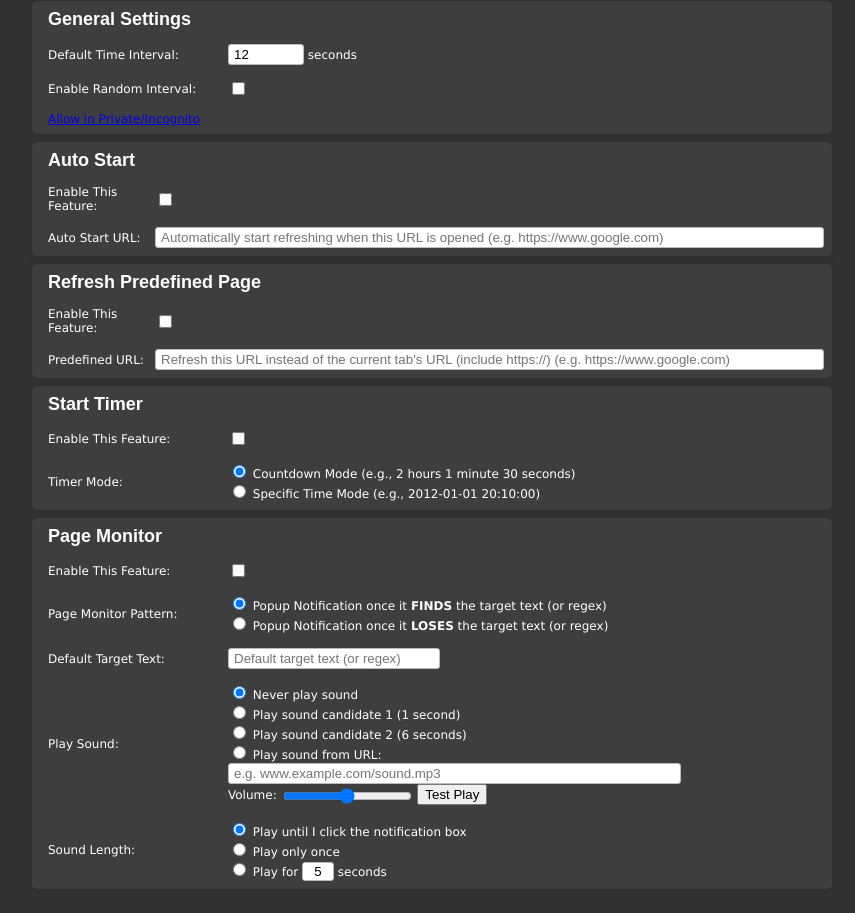
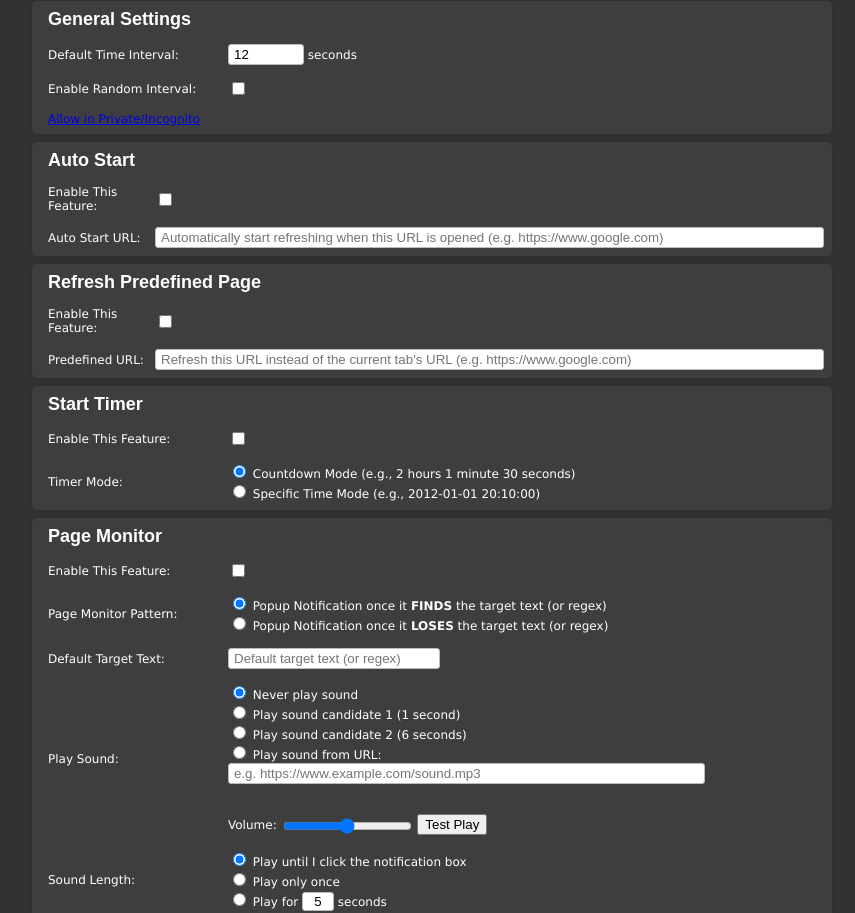
Before and after one commit to MARKOEN500/autorefreshplusdark, a browser extension: page options.html in a window 1280 px wide. Shown: the part 64-977 px from the top of the page, without its empty margins (208-1063 px from the left). Drawn offline with Linux system fonts and the light colour scheme.

Commit message:
Add files via upload

```diff
--- a/options.html
+++ b/options.html
@@ -90,7 +90,7 @@ fieldset {
 			<td width="180px">
 			<label for="pdurl">Predefined URL:</label>
 			</td>
-			<td style="text-align:left;"><input type="text" name="pdurl" id="pdurl" size="80" value="" placeholder="Refresh this URL instead of the current tab's URL (include https://) (e.g. https://www.google.com)"></td>
+			<td style="text-align:left;"><input type="text" name="pdurl" id="pdurl" size="80" value="" placeholder="Refresh this URL instead of the current tab's URL (e.g. https://www.google.com)"></td>
 			</tr>
 		</tbody></table>
 		</div>
@@ -157,7 +157,8 @@ fieldset {
 			<input type="radio" id="pmsound01" name="pmsound" class="pmsound" checked><label for="pmsound01">&nbsp;Never play sound</label><br/>
 			<input type="radio" id="pmsound02" name="pmsound" class="pmsound"><label for="pmsound02">&nbsp;Play sound candidate 1 (1 second)</label><br/>
 			<input type="radio" id="pmsound03" name="pmsound" class="pmsound"><label for="pmsound03">&nbsp;Play sound candidate 2 (6 seconds)</label><br/>
-			<input type="radio" id="pmsound04" name="pmsound" class="pmsound"><label for="pmsound04">&nbsp;Play sound from URL:</label>&nbsp;<input type="text" name="soundurl" id="soundurl" size="53" value="" placeholder="e.g. www.example.com/sound.mp3"><br/>
+			<input type="radio" id="pmsound04" name="pmsound" class="pmsound"><label for="pmsound04">&nbsp;Play sound from URL:</label>&nbsp;<input type="text" name="soundurl" id="soundurl" size="56" value="" placeholder="e.g. https://www.example.com/sound.mp3"><br/>
+			<br></br>
 			Volume: <input type="range" id="soundvolume" min="0" max="1" step="0.01"> <button id="test-play">Test Play</button>
 			</td>
 			</tr>
```
